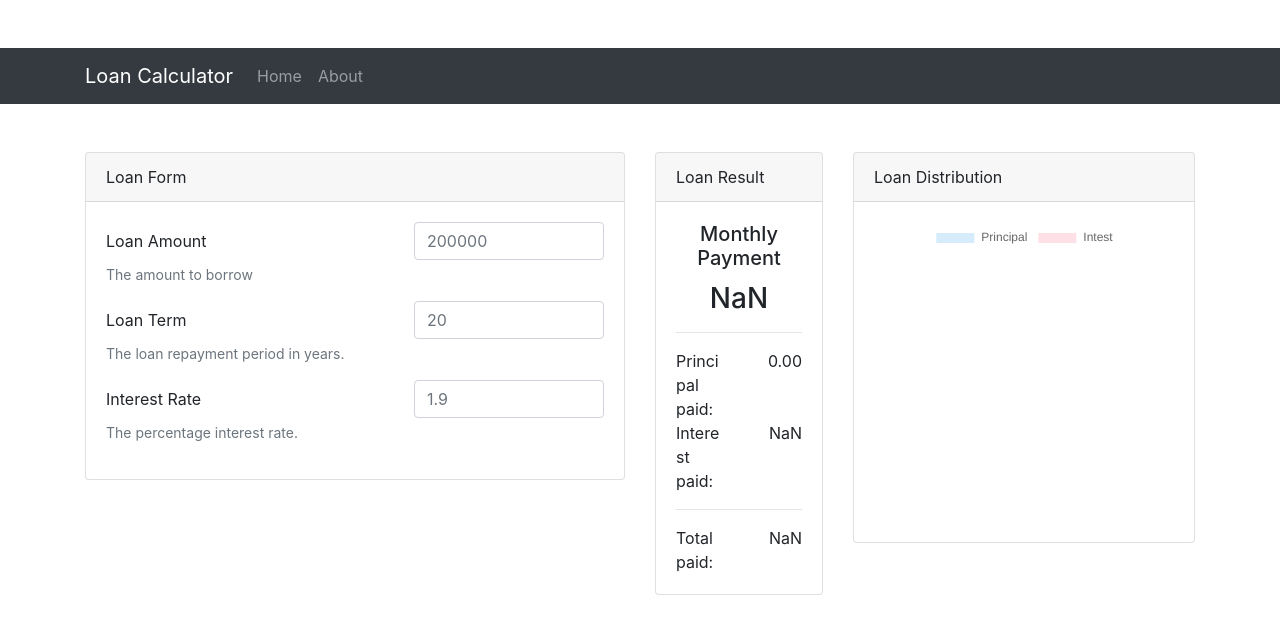
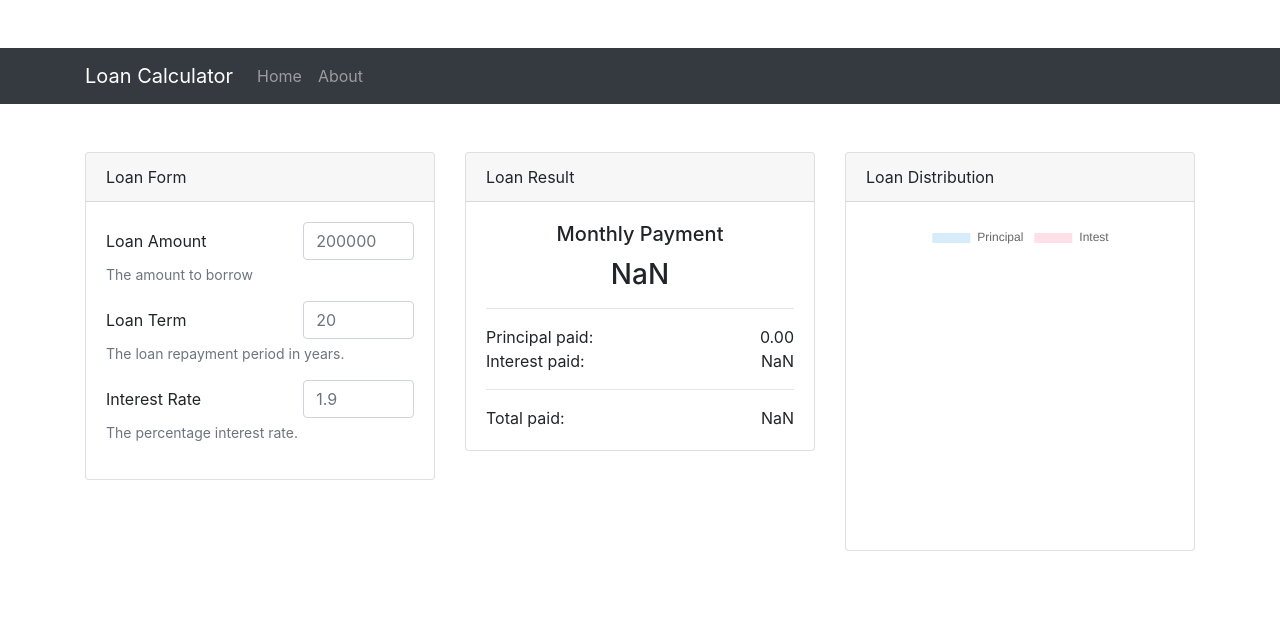
Before and after one commit to AndreMiras/loan-calculator, a React (Create React App) app: page / in a window 1280 px wide. Shown: the top 634 px of the page. Built offline with nearby package versions, Linux system fonts and the light colour scheme.

Commit message:
:lipstick: Minor breakpoint fix on large screen

```diff
--- a/src/App.tsx
+++ b/src/App.tsx
@@ -17,7 +17,7 @@ const App = (): JSX.Element => {
       <Header />
       <div className="container">
         <Row>
-          <Col sm={12} md={6}>
+          <Col sm={12} md={4}>
             <LoanForm onAmount={setAmount} onTerm={setTerm} onInterest={setInterest} />
           </Col>
           <Col>
```
